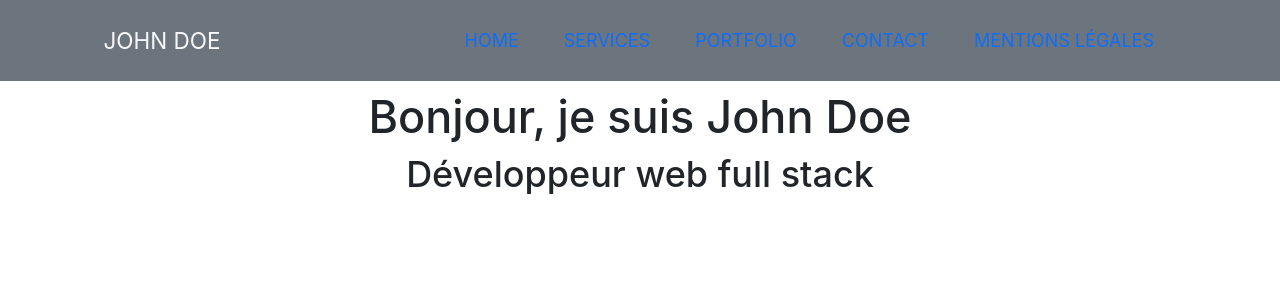
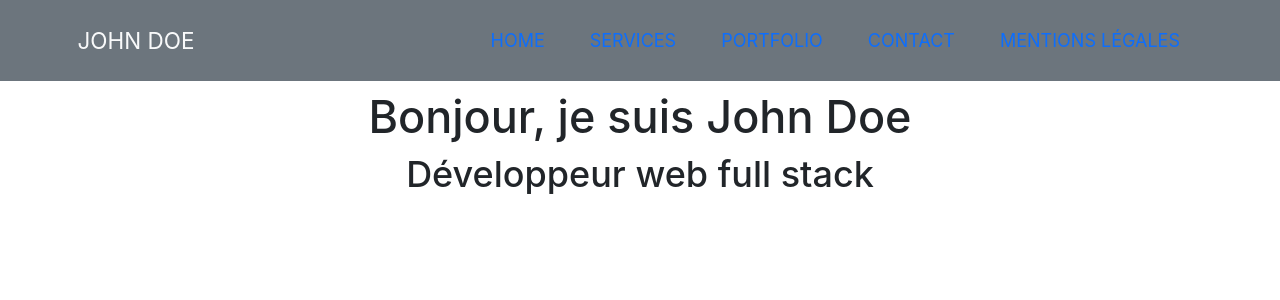
Before and after one commit to Tvairet/Evaluation-Portfolio-React.JS, a React (Create React App) app: page / in a window 1280 px wide. Shown: the top 300 px of the page. Built offline with nearby package versions, Linux system fonts and the light colour scheme.

Commit message:
correction2

```diff
--- a/src/App.css
+++ b/src/App.css
@@ -17,5 +17,5 @@ header {
 
 .container {
   width: 90%;
-  max-width: 1100px;
+  max-width: 1440px;
 }
```
